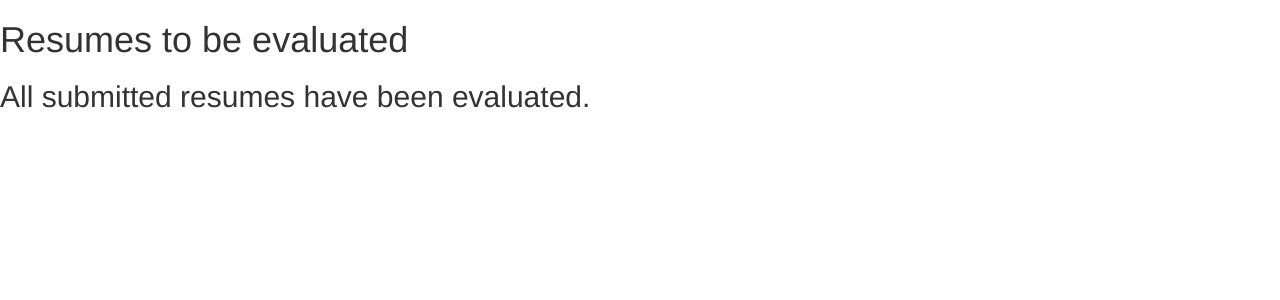
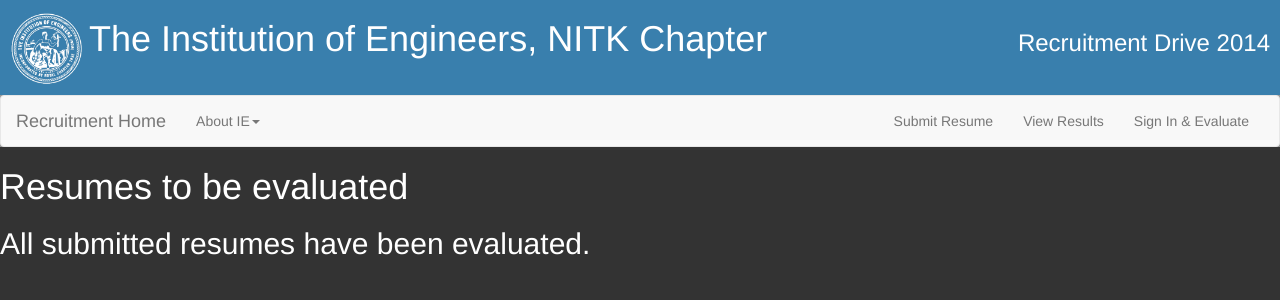
Before and after one commit to aditbiswas1/ie-site, a Django app: template recruitments/templates/flatpages/resumes_to_be_evaluated.html in a window 1280 px wide. Shown: the top 300 px of the page. Run offline with Django 3.2, Linux system fonts and the light colour scheme; the template is opened without the code that fills it, so the values that code supplies are empty; parts of the project's set-up code (start-up, migrations or seed data) failed here and were passed over; some libraries are stand-ins or nearby versions.

Commit message:
Recruitment site styling template done. Add content to informative pages. #7

```diff
--- /dev/null
+++ b/recruitments/static/css/custom_rules.css
@@ -0,0 +1,62 @@
+body {
+	background-color:#333;
+}
+
+#header h1{
+	display:inline;
+}
+
+#header h3{
+	display:inline;
+	float:right;
+}
+
+#header {
+	background-color:#397FAD;
+	color:#FFF;
+	padding: 10px 10px 10px 10px;
+}
+
+#navbar {
+	background-color:#999;
+}
+
+#content{
+	color:#FFF;
+}
+
+#resume li{
+	display:inline;
+}
+
+form {
+	padding:10px 10px 10px 10px;
+}
+
+input,select,textarea{
+	margin-top:5px;
+	margin-bottom:5px;
+	color:#333;
+}
+
+#submit{
+	background-color:#397FAD;
+	color:#FFF;
+	display:block;
+}
+
+th,td{
+	padding:10px 2px 2px 10px;
+}
+
+ul{
+	list-style-type: none;
+}
+
+a{
+	color:#333;
+}
+
+.evaluation{
+	background-color:#397FAD;
+}
--- /dev/null
+++ b/recruitments/static/js/custom_scripts.js
@@ -0,0 +1,10 @@
+$(document).ready(function(){
+
+	//enabling redirects through the href attribute
+	$('button').click(function(){
+		window.location=$(this).attr('href');
+	});
+
+
+	$('input[type="checkbox"]').addClass('checkbox-inline');
+});
--- a/recruitments/templates/flatpages/evaluation_success.html
+++ b/recruitments/templates/flatpages/evaluation_success.html
@@ -4,7 +4,7 @@
 
 {% block content %}
 
-<h1>The resume has been evaluated, and the results are now available on the website.</h1>
+<h2>The resume has been evaluated, and the results are now available on the website.</h2>
 
 {% endblock %}
 
--- a/recruitments/templates/flatpages/landing.html
+++ b/recruitments/templates/flatpages/landing.html
@@ -3,9 +3,6 @@
 
 
 {% block content %}
-<a href="/recruitment/submit">Sign Up for Recruitment</a>
-<a href="/recruitment/evaluate">Login to Evaluate Resumes</a>
-<a href="/recruitment/results">View Results</a>
 
 {% endblock %}
 
--- a/recruitments/templates/flatpages/results.html
+++ b/recruitments/templates/flatpages/results.html
@@ -4,7 +4,9 @@
 
 {% block content %}
 
-<h1>Results of Resume Evaluation</h1>
+<h2>Results of Resume Evaluation</h2>
+
+<h3>If you have qualified for the next round, you will be notified about your slot shortly.</h3>
 
 {% if resumes %}
 <table>
--- a/recruitments/templates/flatpages/resumes_to_be_evaluated.html
+++ b/recruitments/templates/flatpages/resumes_to_be_evaluated.html
@@ -7,11 +7,19 @@
 <h1>Resumes to be evaluated</h1>
 
 {% if resumes %}
-<ul>
+<table>
+	<tr>
+		<th>Candidate Name</th>
+		<th>Qualified for Round</th>
+	</tr>
 	{% for resume in resumes %}
-			<li><a href="/recruitment/evaluate/?resume_id={{resume.id}}">{{resume.name}} -> {{resume.current_round}}</a></li>
+		<tr>
+			<td>{{resume.name}}</td>
+			<td>{{resume.current_round}}</td>
+			<td><button class="btn btn-small evaluation" href="/recruitment/evaluate/?resume_id={{resume.id}}">Evaluate</button></td>
+		</tr>
 	{% endfor %}
-</ul>
+</table>
 
 {% else %}
 	<h2>All submitted resumes have been evaluated.</h2>
--- a/recruitments/templates/flatpages/submission_success.html
+++ b/recruitments/templates/flatpages/submission_success.html
@@ -4,7 +4,7 @@
 
 {% block content %}
 
-<h1>Your resume was successfully submitted, and will be evaluated shortly. You will be notified when your results are up on the website.</h1>
+<h2>Your resume was successfully submitted, and will be evaluated shortly. Kindly check the results page after a while.</h2>
 
 {% endblock %}
 
--- a/recruitments/templates/recruitments/base.html
+++ b/recruitments/templates/recruitments/base.html
@@ -7,22 +7,82 @@
     <meta name="viewport" content="width=device-width, initial-scale=1">
     <title>{% block title %}IE Recruitment{% endblock %}</title>
     <link href="{{ STATIC_URL }}css/bootstrap.min.css" rel="stylesheet">
+    <link href="{{ STATIC_URL }}css/custom_rules.css" rel="stylesheet">
     <!--[if lt IE 9]>
       <script src="https://oss.maxcdn.com/libs/html5shiv/3.7.0/html5shiv.js"></script>
       <script src="https://oss.maxcdn.com/libs/respond.js/1.4.2/respond.min.js"></script>
     <![endif]-->
     <script src="{{ STATIC_URL }}js/jquery-2.1.1.min.js"></script>
     <script src="{{ STATIC_URL }}js/bootstrap.min.js"></script>
+    <script src="{{ STATIC_URL }}js/custom_scripts.js"></script>
 
     {% block head %}
     {% endblock head %}
   </head>
   <body>
     {% block body %}
+	<div id="header">
+		<img src="{{ STATIC_URL }}img/IELogo.png" height="75" width="75"/>
+		<h1>The Institution of Engineers, NITK Chapter</h1>
+		<h3>Recruitment Drive 2014</h3>
+	</div>
+
+	<div id="navbar">
+		<nav class="navbar navbar-default" role="navigation">
+		  <div class="container-fluid">
+			<!-- Brand and toggle get grouped for better mobile display -->
+			<div class="navbar-header">
+			  <button type="button" class="navbar-toggle" data-toggle="collapse" data-target="#bs-example-navbar-collapse-1">
+				<span class="sr-only">Toggle navigation</span>
+				<span class="icon-bar"></span>
+				<span class="icon-bar"></span>
+				<span class="icon-bar"></span>
+			  </button>
+			  <a class="navbar-brand" href="/recruitment/">Recruitment Home</a>
+			</div>
+
+			<!-- Collect the nav links, forms, and other content for toggling -->
+			<div class="collapse navbar-collapse" id="bs-example-navbar-collapse-1">
+			  <ul class="nav navbar-nav">
+				<li class="dropdown">
+				  <a href="#" class="dropdown-toggle" data-toggle="dropdown">About IE<span class="caret"></span></a>
+				  <ul class="dropdown-menu" role="menu">
+					<li><b>Core SIGs</b></li>
+					<li><a href="#">Code</a></li>
+					<li><a href="#">Gadget</a></li>
+					<li><a href="#">Garage</a></li>
+					<li><a href="#">Finance</a></li>
+					<li class="divider"></li>
+					<li><b>Auxiliary SIGs</b></li>
+					<li><a href="#">Vriddhi</a></li>
+					<li><a href="#">Studio</a></li>
+					<li><a href="#">Amateur Writers' Club</a></li>
+					<li class="divider"></li>
+					<li><a href="#">Events & Festivals</a></li>
+					<li class="divider"></li>
+					<li><a href="#">Core Members</a></li>
+				  </ul>
+				</li>
+			  </ul>
+
+			  <ul class="nav navbar-nav navbar-right">
+				<li><a href="/recruitment/submit">Submit Resume</a></li>
+				<li><a href="/recruitment/results">View Results</a></li>
+				<li><a href="/recruitment/evaluate">Sign In & Evaluate</a></li>
+				</li>
+			  </ul>
+			</div><!-- /.navbar-collapse -->
+		  </div><!-- /.container-fluid -->
+		</nav>
+	</div>
+
+	<div id="content">
 
 	{%block content %}
 	{%endblock %}
 
      {% endblock body %}
+
+	 </div>
   </body>
 </html>
--- a/recruitments/urls.py
+++ b/recruitments/urls.py
@@ -6,6 +6,8 @@
     url(r'^$', 'recruitments.views.home', name='home'),
     url(r'^results$', 'recruitments.views.results_view', name='home'),
 	url(r'^submit$', 'recruitments.views.submit_resume', name='submission'),
+	url(r'^submission_success$', 'recruitments.views.submit_success', name='submission_success'),
 	url(r'^evaluate$', 'recruitments.views.evaluate_view', name='evaluation_main'),
+	url(r'^evaluation_success$', 'recruitments.views.evaluate_success', name='evaluation_success'),
 	url(r'^evaluate/(?P<resume_id>\w{0,50})$', 'recruitments.views.evaluate_resume', name='evaluation'),
 ) + static(settings.MEDIA_URL, document_root=settings.MEDIA_ROOT)
```
Also changed, not shown: recruitments/forms.py (+9 -4 lines), recruitments/models.py (+7 -0 lines), recruitments/templates/flatpages/form_layout.html (+24 -3 lines), recruitments/views.py (+15 -8 lines), recruitments/static/img/IELogo.png (added), recruitments/static/img/picture_question.jpg (added).
